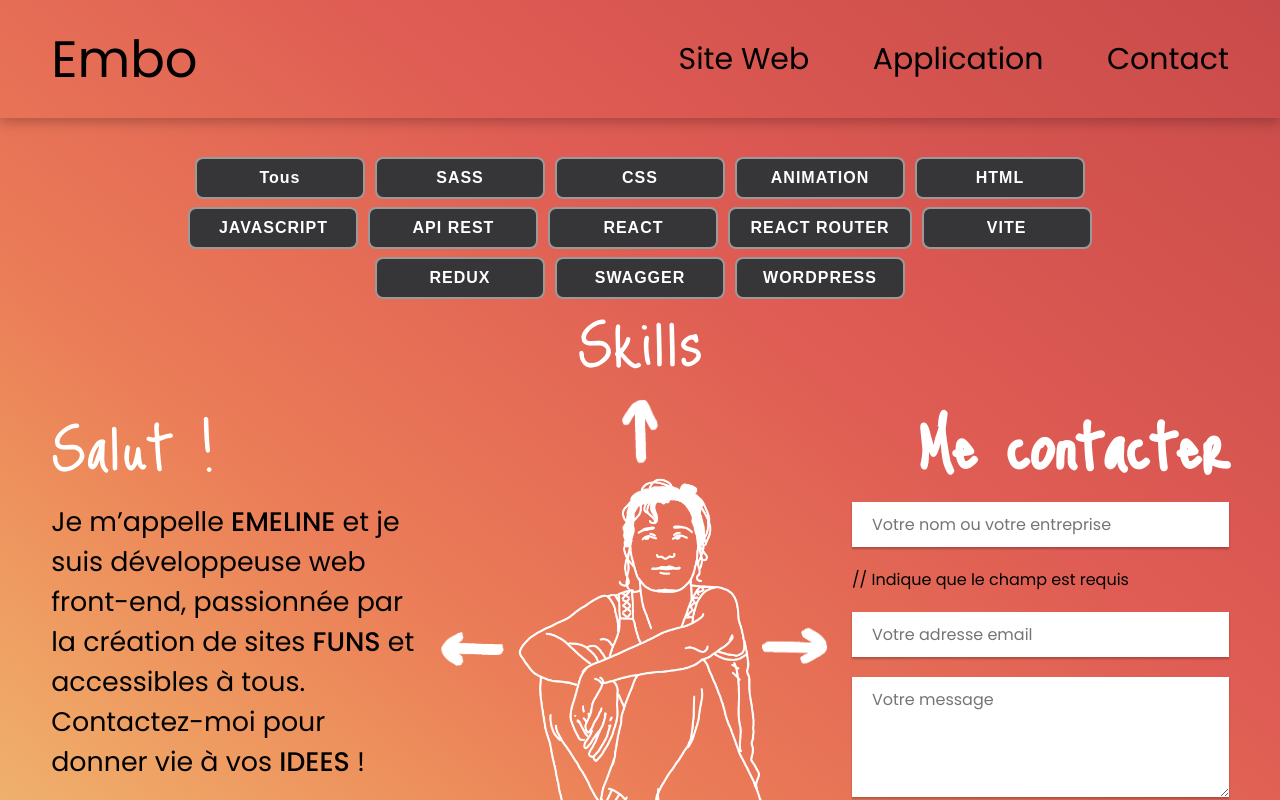
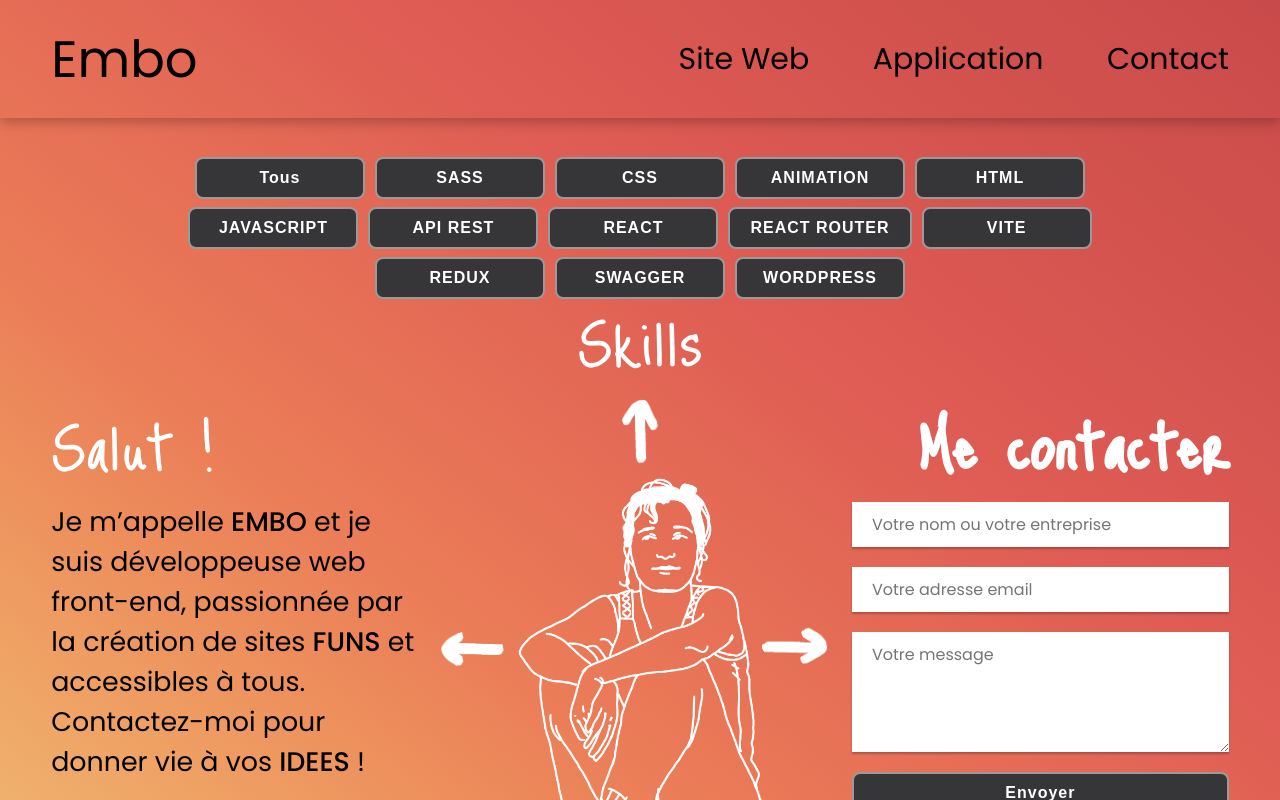
Before and after one commit to 3m3line/P12, a React (Vite) app: page / in a window 1280 px wide. Shown: the top 800 px of the page. Built offline with nearby package versions, Linux system fonts and the light colour scheme; a web font is replaced by a local one.

Commit message:
modif title + animation span EMBO

```diff
--- a/index.html
+++ b/index.html
@@ -15,7 +15,7 @@
       rel="stylesheet"
     />
 
-    <title>Vite + React</title>
+    <title>Embo, developpeuse web</title>
   </head>
   <body>
     <div id="root"></div>
--- /dev/null
+++ b/src/Animations/TextAnimations.jsx
@@ -0,0 +1,13 @@
+import { useState} from 'react';
+
+//animation EMBO
+export const useAnimation = () => {
+    const [emboIsClicked, setEmboIsClicked] = useState(false);
+
+    const handleClickEmbo = () => {
+      setEmboIsClicked(true);
+      setTimeout(() => setEmboIsClicked(false), 600); // Réinitialise après 600ms
+    };
+
+    return { emboIsClicked, handleClickEmbo };
+  };
--- /dev/null
+++ b/src/Animations/TextAnimations.scss
@@ -0,0 +1,26 @@
+
+
+
+ .embo-animate,
+  .dessin {
+    transition: transform 0.3s ease;
+  }
+
+  .embo-animate:hover,
+.embo-animate:active {
+    animation: sway 0.6s ease-in-out 2; /* 2 répétitions */
+  }
+
+  .dessin {
+    transition: transform 0.3s ease;
+  }
+
+  /* Applique l'animation d'inclinaison à l'image quand le texte est survolé */
+  .embo-animate:hover ~ .dessin,
+  .embo-animate:active ~ .dessin {
+    animation: sway 0.6s ease-in-out 2; /* Même animation pour l'image */
+  }
+
+  .animate-click, .animate-click ~ .dessin {
+    animation: sway 0.6s ease-in-out 2;
+  }
--- a/src/App.jsx
+++ b/src/App.jsx
@@ -1,7 +1,8 @@
 import { useState, useEffect } from 'react';
 
 import data from './Projets-BD.json'
-import { getUniqueTechnologies, getFilteredProjects } from './Fonctions/dataFiltres'
+import { getUniqueTechnologies} from './Fonctions/dataFiltres'
+import {useAnimation} from './Animations/TextAnimations'
 
 import './App.scss';
 import NavBar from './Containers/NavBar';
@@ -110,6 +111,36 @@ function App() {
     setIsFilterOpen(!isFilterOpen); // Inverser l'état du triangle en fonction de l'ouverture ou non
   };
 
+  //animations span text
+  const { emboIsClicked, handleClickEmbo } = useAnimation();
+  // Utilisation d'un useEffect pour gérer l'animation
+  useEffect(() => {
+    const emboAnimate = document.querySelector('.embo-animate');
+    const dessin = document.querySelector('.dessin');
+    const handleMouseEnter = () => {
+      dessin.classList.add('sway'); // Ajoute la classe d'animation
+    };
+    const handleMouseLeave = () => {
+      dessin.classList.remove('sway'); // Supprime la classe d'animation
+    };
+    const handleClick = () => {
+      dessin.classList.add('sway'); // Ajoute l'animation sur clic
+      setTimeout(() => {
+        dessin.classList.remove('sway'); // Supprime après l'animation
+      }, 1200); // Durée de l'animation
+    };
+    // Écoutez les événements
+    emboAnimate.addEventListener('mouseenter', handleMouseEnter);
+    emboAnimate.addEventListener('mouseleave', handleMouseLeave);
+    emboAnimate.addEventListener('click', handleClick);
+    // Cleanup des écouteurs
+    return () => {
+      emboAnimate.removeEventListener('mouseenter', handleMouseEnter);
+      emboAnimate.removeEventListener('mouseleave', handleMouseLeave);
+      emboAnimate.removeEventListener('click', handleClick);
+    };
+  }, []); // Dépendance vide pour exécuter une fois
+
   return (
     <>
     <header role="banner">
@@ -150,7 +181,7 @@ function App() {
          <>
         <article className='section-a-propos'>
           <p className='fancy-text'>Salut !</p>
-          <p className='texte-intro'>Je m’appelle <span>EMELINE</span> et je suis développeuse web front-end, passionnée par la création de sites <span>FUNS</span> et accessibles à tous.
+          <p className='texte-intro'>Je m’appelle <span onClick={handleClickEmbo} className={`embo-animate ${emboIsClicked ? 'embo-animate-click' : ''}`}>EMBO</span> et je suis développeuse web front-end, passionnée par la création de sites <span>FUNS</span> et accessibles à tous.
             < br/> Contactez-moi pour donner vie à vos <span>IDEES</span> !
           </p>
           {/* Ajout du texte détaillé */}
--- a/src/App.scss
+++ b/src/App.scss
@@ -1,3 +1,26 @@
+//animation EMBO
+@keyframes sway {
+    0% {
+      transform: rotate(0deg);
+    }
+    25% {
+      transform: rotate(-10deg);
+    }
+    50% {
+      transform: rotate(10deg);
+    }
+    75% {
+      transform: rotate(-5deg);
+    }
+    100% {
+      transform: rotate(0deg);
+    }
+  }
+
+  .sway {
+    animation: sway 1.2s ease-in-out ; // Utilisez 'forwards' pour garder la dernière position de l'animation
+}
+
 main{
     flex:1;
     margin: 3% 4%;
@@ -39,6 +62,17 @@ main{
                         color: white;
                     }
                 }
+                .embo-animate{
+                   transition: transform 0.3s ease;
+                   display: inline-block;
+                    &:hover,
+                    &:active {
+                        animation: sway 0.6s ease-in-out 2;
+                    }
+                }
+                .embo-animate-click, .embo-animate-click{
+                    animation: sway 0.6s ease-in-out 2;
+                  }
             }
             .en-savoir-plus{
                 margin-top: 20px;
@@ -78,7 +112,8 @@ main{
             }
             .dessin{
                 max-width: 320px;
-                width: 20vw
+                width: 20vw;
+                transition: transform 0.3s ease;
             }
         }
         .section-contact{
--- a/src/Containers/FormContact.jsx
+++ b/src/Containers/FormContact.jsx
@@ -12,7 +12,7 @@ const FormContact = () => {
             name="Nom ou entreprise"
             placeholder="Votre nom ou votre entreprise" required
             aria-required="true" />
-            // Indique que le champ est requis
+            {/* Indique que le champ est requis */}
             <label htmlFor="Email" className='visually-hidden'>Votre adresse email</label>
             <input type="text"
             id="email" name="email"
--- a/src/Containers/FormContact.scss
+++ b/src/Containers/FormContact.scss
@@ -18,7 +18,16 @@ form{
     }
     .btn-form{
         width: 100%;
-        font-size: 15px;
-        padding : 2vw 3.5vw;
+
     }
 }
+
+
+@media (max-width: 756px){
+    form{
+        .btn-form{
+            font-size: 15px;
+            padding: 2vw 3.5vw;
+        }
+    }
+}
```
